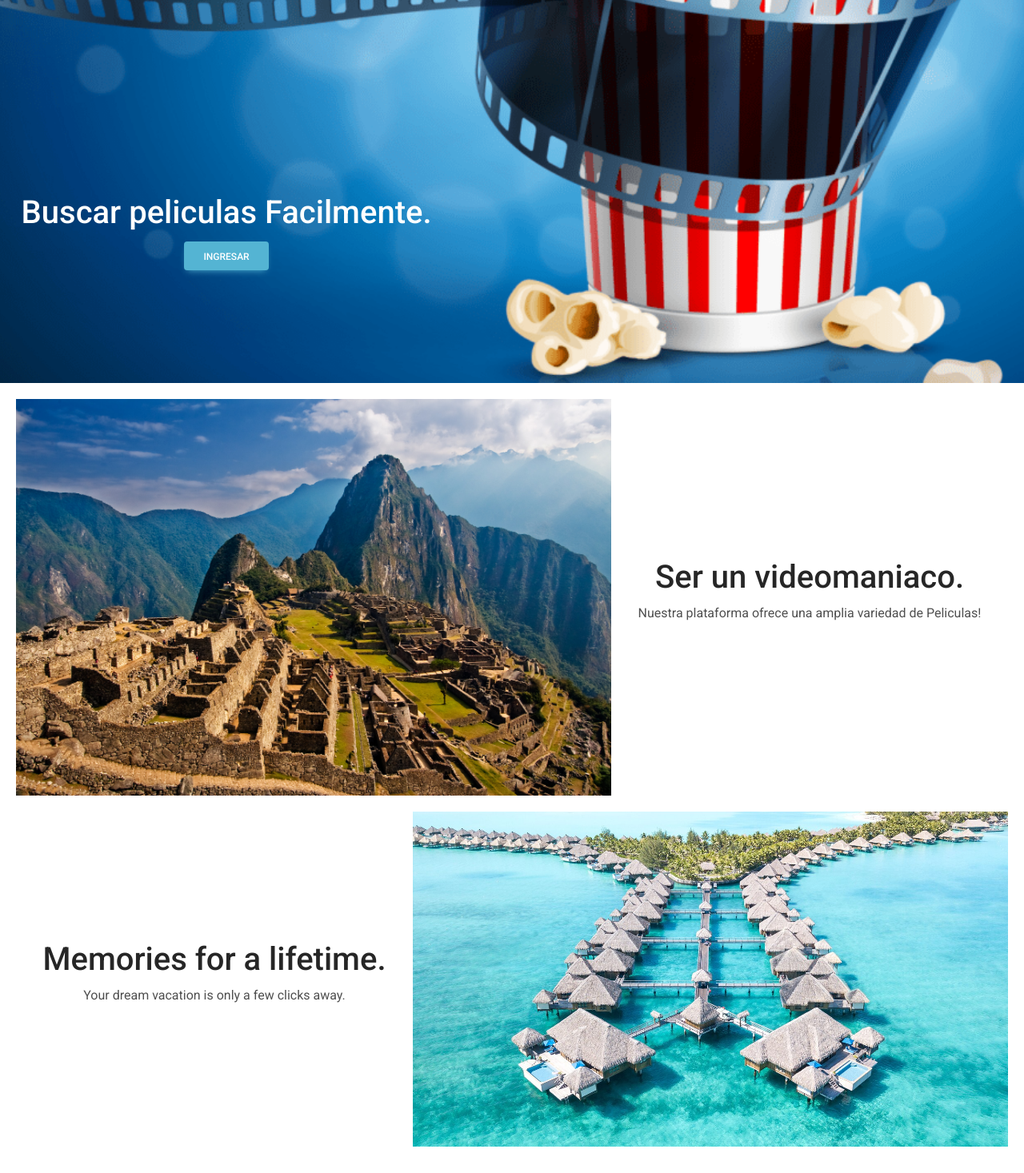
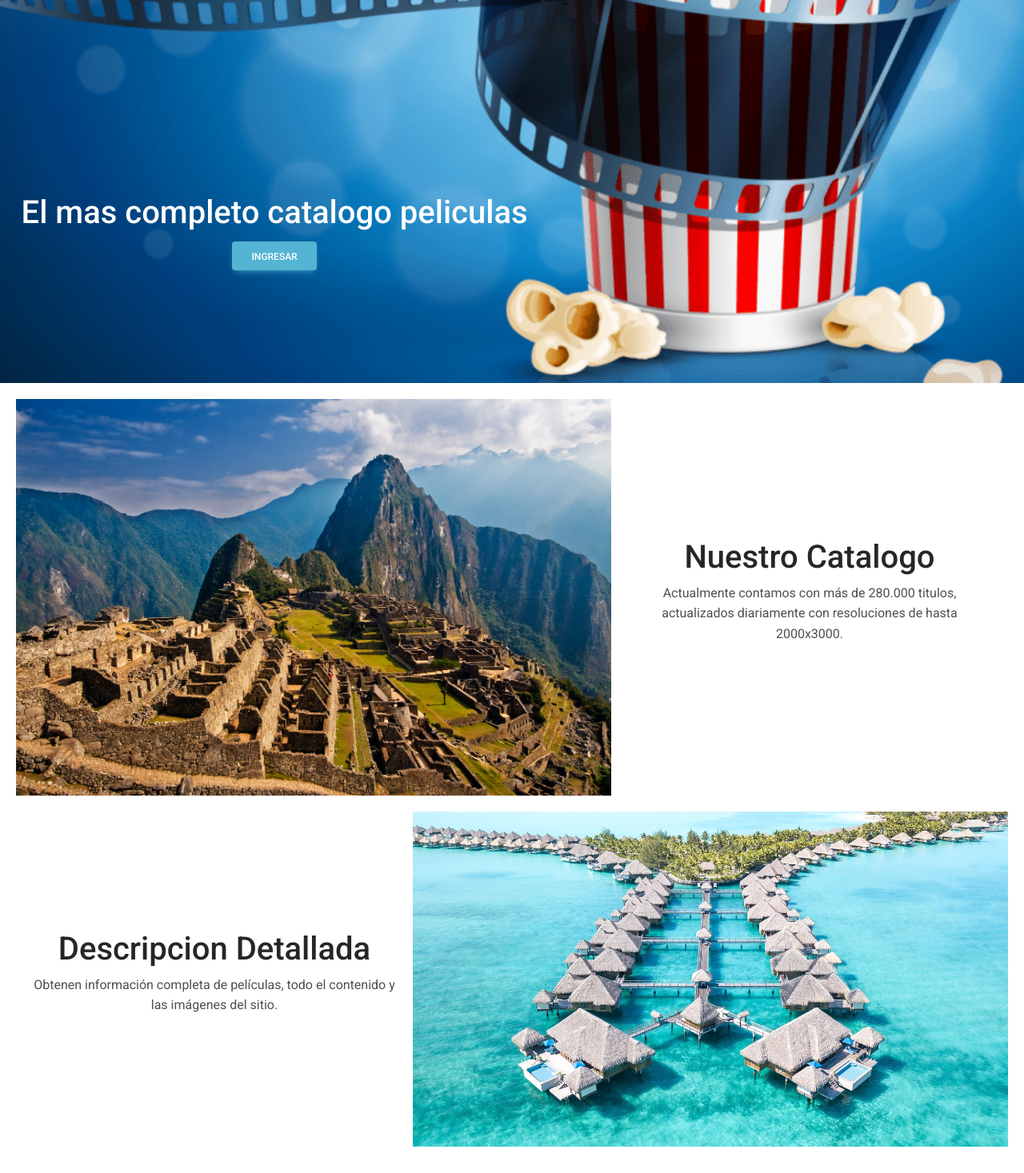
Before and after one commit to mmduran77/bootCamp-AppMovie, a React (Create React App) app: page / in a window 1280 px wide. Shown: the part 401-1868 px from the top of the page at 80% size. Built offline with nearby package versions, Linux system fonts and the light colour scheme.

Commit message:
Actualizando componentes

```diff
--- a/src/components/About/about.jsx
+++ b/src/components/About/about.jsx
@@ -5,18 +5,21 @@ import Col from "react-bootstrap/Col"
 import CardImg from "react-bootstrap/CardImg";
 import ImgDuran from "../../assets/image-1.jpg"
 import ImgMarcos from "../../assets/image-2.png"
+import Container from "react-bootstrap/esm/Container";
 
 const about = () => {
     return(
         <div>
+            <Container className="containerForm">
             <header className="d-print-none">
                 <div className="container text-center text-lg-left">
                     <div className="pt-4 clearfix">
+                        <h1>Acerca de Nosotros</h1>
                     <Row>
                         <Col>
                             <Card className="site-title mb-0" style={{padding:"1rem"}}>
                                 <Card.Title>Mauro Duran</Card.Title>
-                                <CardImg src={ImgDuran} style={{padding:"1rem"}} width="100" height="400"></CardImg>
+                                <CardImg src={ImgDuran} style={{padding:"1rem"}, {borderRadius:"50%"}, {maxWidth:"150px"}} ></CardImg>
                                 <Card.Header>
                                     <h2 className="h2 fw-light mb-4">About Me</h2>
                                     probando contenido 1
@@ -184,6 +187,7 @@ const about = () => {
                             </div>
                         </div>
             </div>
+            </Container>
         </div>
     )
 }
--- a/src/components/Home/home.jsx
+++ b/src/components/Home/home.jsx
@@ -14,7 +14,9 @@ import {
 } from 'antd';
 import 'antd/dist/antd.css';
 import Navbar from '../NavBar/navBar';
+import { Form } from 'react-bootstrap';
 import { Container } from 'react-bootstrap';
+import { Accordion, Button } from 'react-bootstrap';
 const navbarLinks = [
     { url: "/", title: "Home" },
     { url: "#", title: "Contact" },
@@ -183,6 +185,43 @@ function Home() {
                     <div style={{ background: '#fff', padding: 24, minHeight: 280 }}>
                         <SearchBox searchHandler={setQuery} />
                         <br />
+                        <Accordion>
+  <Accordion.Item eventKey="0">
+    <Accordion.Header>Filtrar</Accordion.Header>
+    <Accordion.Body>
+    <div>
+                        <Form>
+                            {['radio'].map((type) => (
+                                <div key={`inline-${type}`} className="mb-3">
+                                <Form.Check
+                                    inline
+                                    label="Ascendente"
+                                    name="group1"
+                                    type={type}
+                                    id={`inline-${type}-1`}
+                                />
+                                <Form.Check
+                                    inline
+                                    label="Descendente"
+                                    name="group1"
+                                    type={type}
+                                    id={`inline-${type}-2`}
+                                />
+                                {/* <Form.Check
+                                    inline
+                                    disabled
+                                    label="3 (disabled)"
+                                    type={type}
+                                    id={`inline-${type}-3`}
+                                /> */}
+                                </div>
+                            ))}
+                            </Form>
+                        </div>
+    </Accordion.Body>
+  </Accordion.Item>
+
+</Accordion>
 
                         <Row gutter={16} type="flex" justify="center">
                             { loading &&
--- a/src/components/LandingPage/landingPage.jsx
+++ b/src/components/LandingPage/landingPage.jsx
@@ -17,7 +17,7 @@ const landingPage = ({ imageSrc }) => {
        */}
       <div className="hero">
         <img src={inicio} alt="" className="hero__image" />
-        <h1 className="h1">Buscar peliculas Facilmente.<br/>
+        <h1 className="h1">El mas completo catalogo peliculas<br/>
         <center>
         <Button variant="info" href="/home">Ingresar</Button>
         </center>
@@ -27,15 +27,15 @@ const landingPage = ({ imageSrc }) => {
 
     <Slider
         imageSrc={travel_02}
-        title={"Ser un videomaniaco."}
+        title={"Nuestro Catalogo"}
         subtitle={
-          "Nuestra plataforma ofrece una amplia variedad de Peliculas!"
+          "Actualmente contamos con más de 280.000 titulos, actualizados diariamente con resoluciones de hasta 2000x3000."
         }
       />
       <Slider
         imageSrc={travel_03}
-        title={"Memories for a lifetime."}
-        subtitle={"Your dream vacation is only a few clicks away."}
+        title={"Descripcion Detallada"}
+        subtitle={"Obtenen información completa de películas, todo el contenido y las imágenes del sitio."}
         flipped={true}
       />
 
--- a/src/components/contact/contact.jsx
+++ b/src/components/contact/contact.jsx
@@ -77,7 +77,9 @@ export default function Contact() {
     return(
         <div>
             <Container className="containerForm">
-                <h1 className="h1"> Formulario de Consulta </h1>
+                <div className="pt-4 clearfix">
+                    <h1 className="container text-center text-lg-left">Formulario de Contacto</h1>
+                </div>
                 <Row>
                     <Col></Col>
                     <Col xs={6}>
@@ -105,12 +107,14 @@ export default function Contact() {
                                     {fails.message ? <p style={{color:"orange"}}>{fails.message}</p> : null}
                                 </FloatingLabel>
                             </Form.Group>
+                            <div className="d-flex justify-content-around ">
                                 <Button variant="primary" type="submit" disabled={ fails.email || fails.name ||fails.message ? true : false }>
                                     Enviar
                                 </Button>
                                 <Button variant="danger" type="submit" href="/home">
                                     Cancelar
                                 </Button>
+                            </div>
                         </Form>
                     </Col>
                     <Col></Col>
```
Lines whose indentation alone changed are shown as unchanged.
